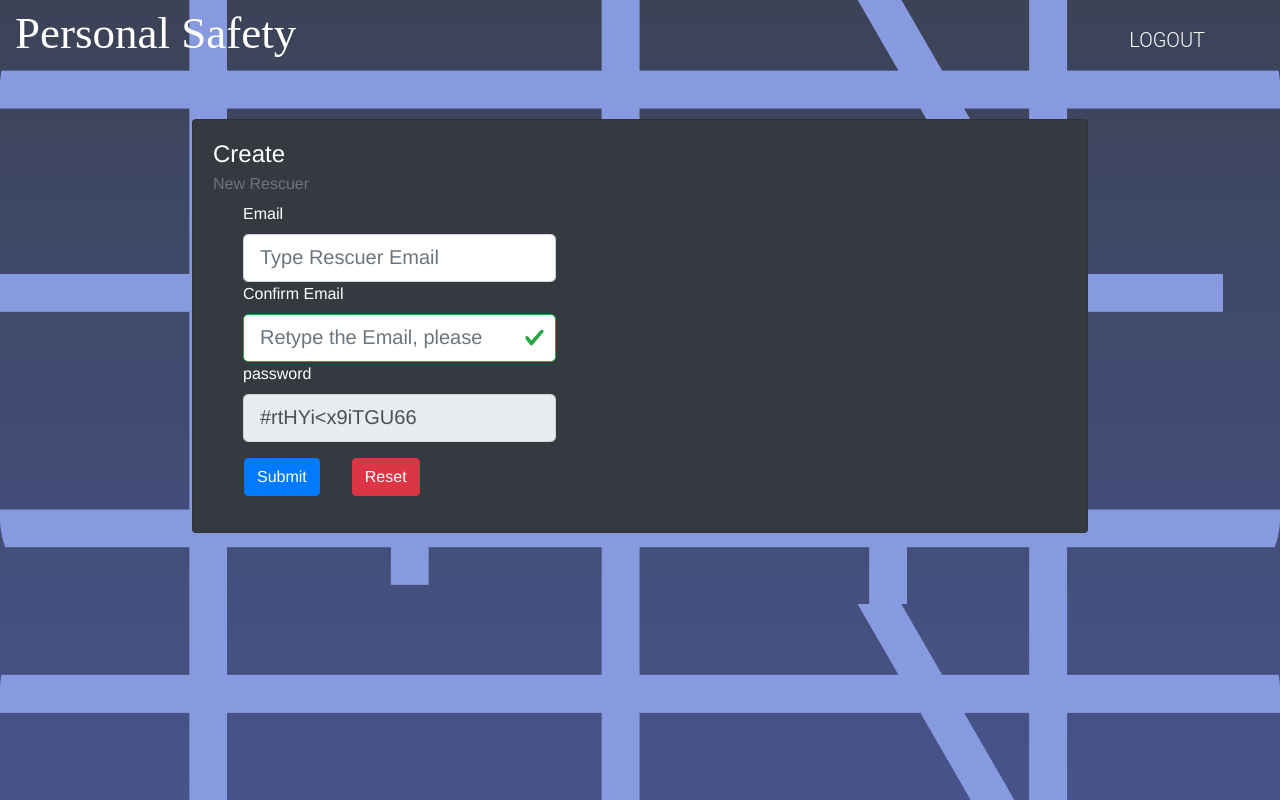
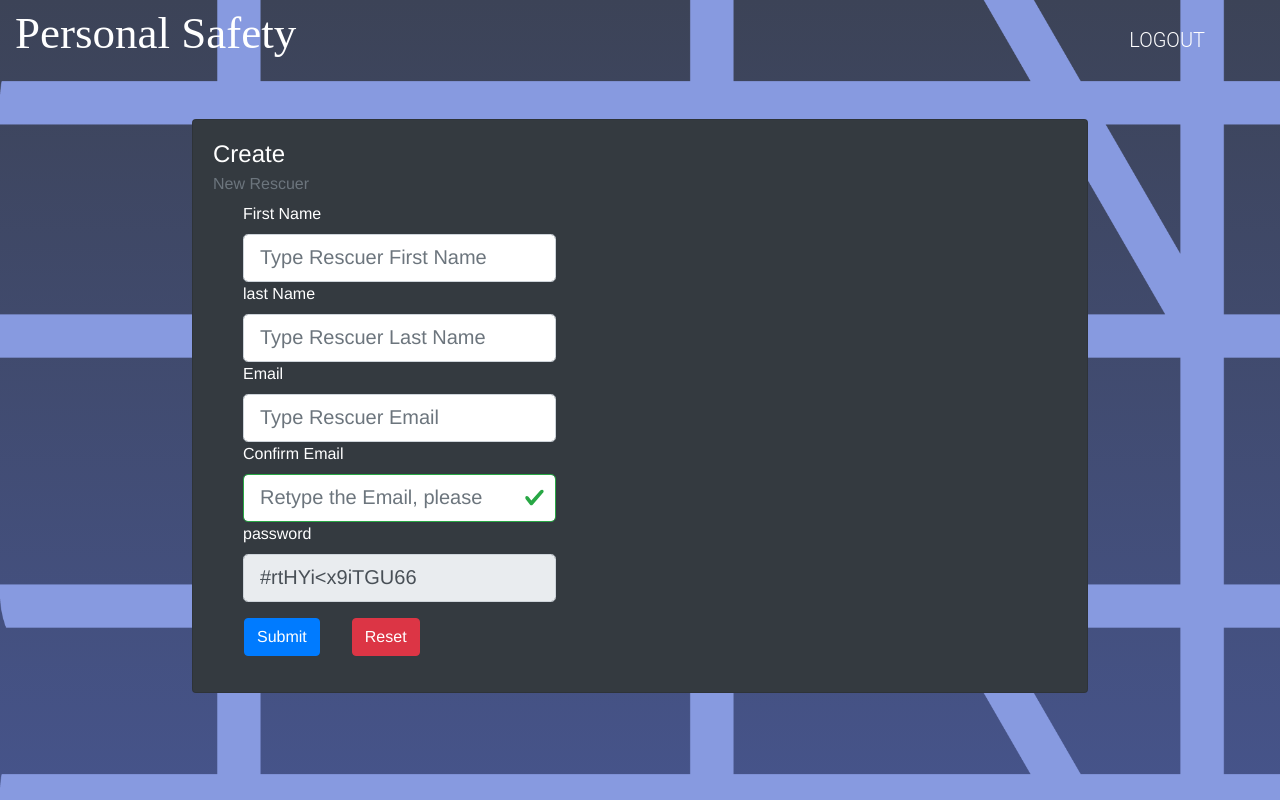
Before and after one commit to B0RU/B0RU-PersonalSafety-frontend, a Vue app: page /personnel/register-agent in a window 1280 px wide. Built offline with nearby package versions, Linux system fonts and the light colour scheme; sample sign-in values are in the browser's storage.

Commit message:
add name fields to RegisterRescuer Component

```diff
--- a/src/components/RegisterRescuer.vue
+++ b/src/components/RegisterRescuer.vue
@@ -2,6 +2,34 @@
 <b-card class="main" title="Create" sub-title="New Rescuer" bg-variant="dark">
   <b-container fluid>
     <b-form @submit="onSubmit" @reset="onReset" v-if="show">
+            <div class="name">
+              <b-col sm="2">
+                <label for="firstName" class="label">First Name</label>
+              </b-col>
+              <b-col sm="5">
+                <b-form-input
+                v-model="form.firstName"
+                id="firstName"
+                size="lg"
+                placeholder="Type Rescuer First Name"
+                type="string"
+                required
+                ></b-form-input>
+              </b-col>
+              <b-col sm="2">
+                <label for="lastName" class="label">last Name</label>
+              </b-col>
+              <b-col sm="5">
+                <b-form-input
+                v-model="form.lastName"
+                id="lastName"
+                size="lg"
+                placeholder="Type Rescuer Last Name"
+                type="string"
+                required
+                ></b-form-input>
+              </b-col>
+            </div>
             <div class="email">
             <b-col sm="2">
                 <label for="email" class="label">Email</label>
@@ -54,6 +82,8 @@ export default {
   data() {
     return {
       form: {
+        firstName: '',
+        lastName: '',
         email: '',
         password: '',
       },
@@ -82,6 +112,8 @@ export default {
     onReset(evt) {
       evt.preventDefault();
       // Reset our form values
+      this.form.firstName = '';
+      this.form.lastName = '';
       this.form.email = '';
       this.form.password = '';
       this.confirm = '';
```
